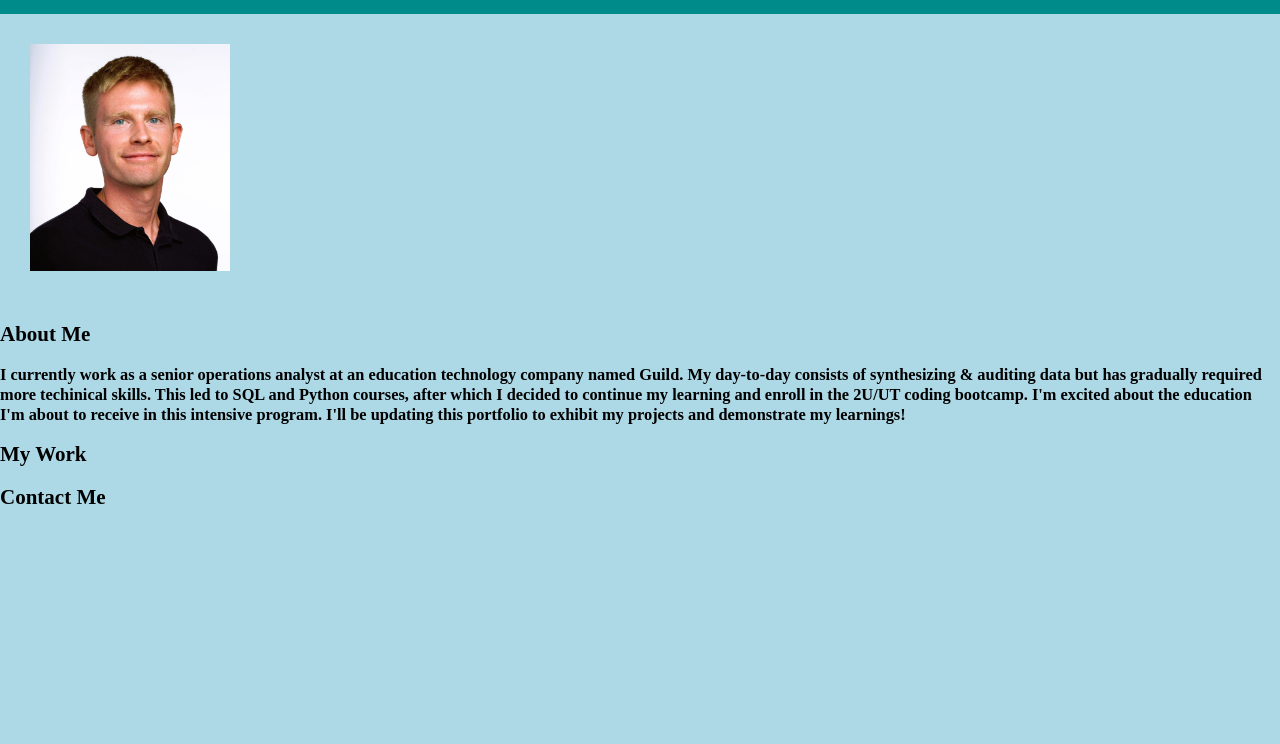
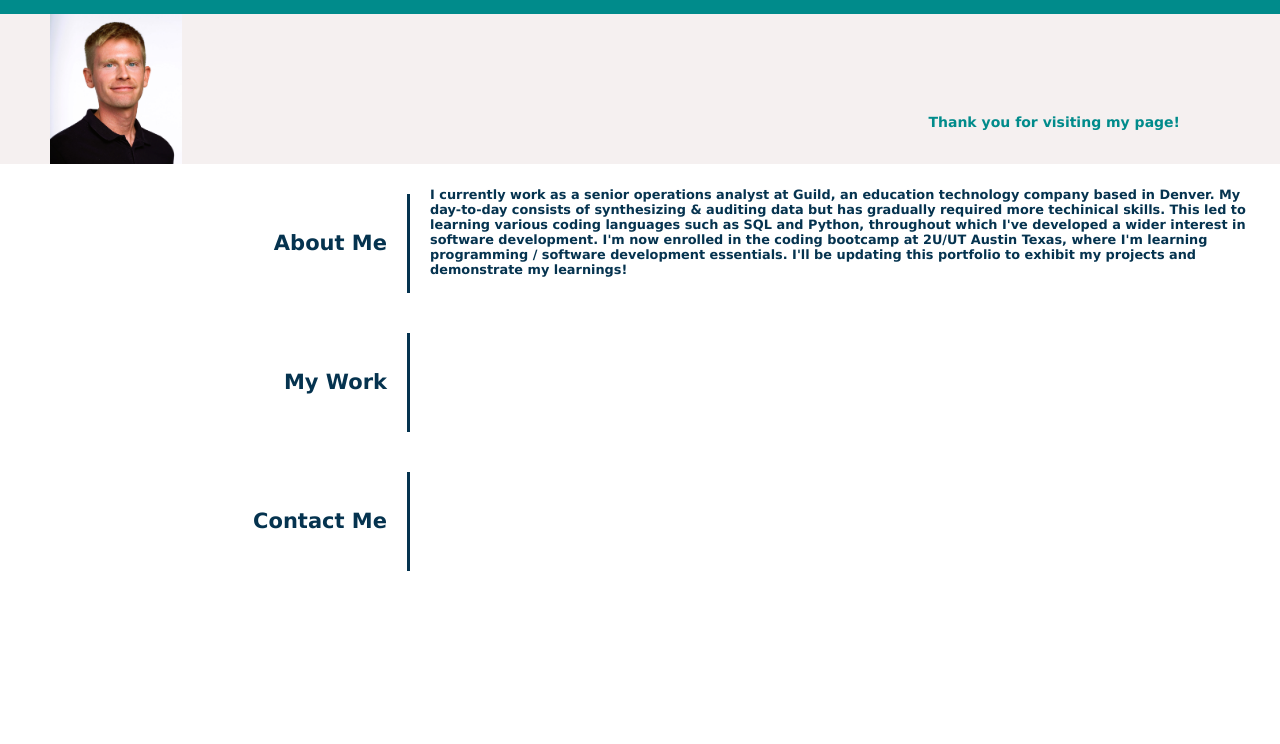
Before and after one commit to ericlyn4s/eric_peterson_portfolio, a plain HTML site: page index.html in a window 1280 px wide. Shown: the part 56-800 px from the top of the page. Drawn offline with Linux system fonts and the light colour scheme.

Commit message:
Added a new section for headshot, added a grid layout to the body, formatted the subheadins and 'about me' section

```diff
--- a/assets/css/style.css
+++ b/assets/css/style.css
@@ -1,11 +1,10 @@
 * {
-
+    font-family: var(--font);
 }
 
 :root {
     --font: 'Verdana', 'Geneva', 'Tahoma', sans-serif;
 }
-
 
 header {
     height: 70px;
@@ -13,11 +12,9 @@ header {
     background-color: darkcyan;
     color: white;
     margin: 0px;
-
-  }
+}
 
 h1 {
-    padding: 20px;
     display: inline;
 }
 
@@ -26,37 +23,85 @@ nav {
 }
 
 a {
-    float: right;
+    text-align: right;
+    vertical-align: middle;
     display: inline;
     flex-wrap: wrap;
     margin-right: 20px;
-    justify-content: space-evenly;
     flex-direction: column;
-    align-items: flex-start;
 
-}
-
-#subheader {
-    display: inline;
-    text-align: right;
-}
-
-#subsection {
-    display: box;
-    flex-wrap: wrap;
-}
-
-img {
-    width: 200px;
-    margin: 30px;
 }
 
 body {
     font-size: 14px;
+    margin: 0px;
+}
+
+#headshot {
+    background-color:rgb(245, 240, 240);
+    height: 150px;
+    margin: 0px;
+}
+
+img {
+    display: inline;
+    height: 150px;
+    margin: 0px;
+    margin-left: 50px;
+}
+
+#headshot h2 {
+    float: right;
+    display: inline;
+    font-family: var(--font);
+    font-size: 14px;
+    color: darkcyan;
+    margin: 100px 100px 10px 0px;
+}
+
+main {
     display: grid;
-    background-color: lightblue;
-    margin: 0px;
-  }
+    grid-template-columns: repeat(3, 2fr);
+    grid-template-rows: repeat(3, 1fr);
+    margin: 10px;
+    color: rgb(5, 51, 79);
+}
+
+#about-me {
+    grid-area: 1 / 1 / 2 / 2;
+    text-align: right;
+    vertical-align: middle;
+    margin: 20px;
+    padding: 20px;
+    border-right: solid;
+    border-right-color: rgb(5, 51, 79);
+}
+
+#about-me-text {
+    grid-area: 1 / 2 / 2 / 4;
+    font-size: 11px;
+
+}
+
+#my-work {
+    grid-area: 2 / 1 / 3 / 2;
+    text-align: right;
+    vertical-align: middle;
+    margin: 20px;
+    padding: 20px;
+    border-right: solid;
+    border-right-color: rgb(5, 51, 79);
+}
+
+#contact-me {
+    grid-area: 3 / 1 / 4 / 2;
+    text-align: right;
+    vertical-align: middle;
+    margin: 20px;
+    padding: 20px;
+    border-right: solid;
+    border-right-color: rgb(5, 51, 79);
+}
 
 
 @media screen and (max-width: 768px) {
--- a/index.html
+++ b/index.html
@@ -19,19 +19,22 @@
         </nav>
     </header>
 
+    <section id="headshot">
+        <img src="./assets/images/eric_headshot.jpg" alt="Eric Peterson headshot" />
+        <h2>Thank you for visiting my page!</h2>
+    </section>
+
     <main>
-    <img src="./assets/images/eric_headshot.jpg" alt="Eric Peterson headshot" />
-
-    <section id="about-me" class="subsection">
-        <h2 class="subheader">About Me</h2>
-            <h3>I currently work as a senior operations analyst at an education technology company named Guild. My day-to-day consists of synthesizing & auditing data but has gradually required more techinical skills. This led to SQL and Python courses, after which I decided to continue my learning and enroll in the 2U/UT coding bootcamp. I'm excited about the education I'm about to receive in this intensive program. I'll be updating this portfolio to exhibit my projects and demonstrate my learnings!</h3>
+    <section id="about-me">
+        <h2>About Me</h2>
     </section>
-    <section id="my-work" class="subsection">
-        <h2 class="subheader">My Work</h2>
-
+    <section id="about-me-text">
+        <h3>I currently work as a senior operations analyst at Guild, an education technology company based in Denver. My day-to-day consists of synthesizing & auditing data but has gradually required more techinical skills. This led to learning various coding languages such as SQL and Python, throughout which I've developed a wider interest in software development. I'm now enrolled in the coding bootcamp at 2U/UT Austin Texas, where I'm learning programming / software development essentials. I'll be updating this portfolio to exhibit my projects and demonstrate my learnings!</h3>    </section>
+    <section id="my-work">
+        <h2>My Work</h2>
     </section>
-    <section id="contact-me" class="subsection">
-        <h2 class="subheader">Contact Me</h2>
+    <section id="contact-me">
+        <h2>Contact Me</h2>
     </section>
 
 
```
